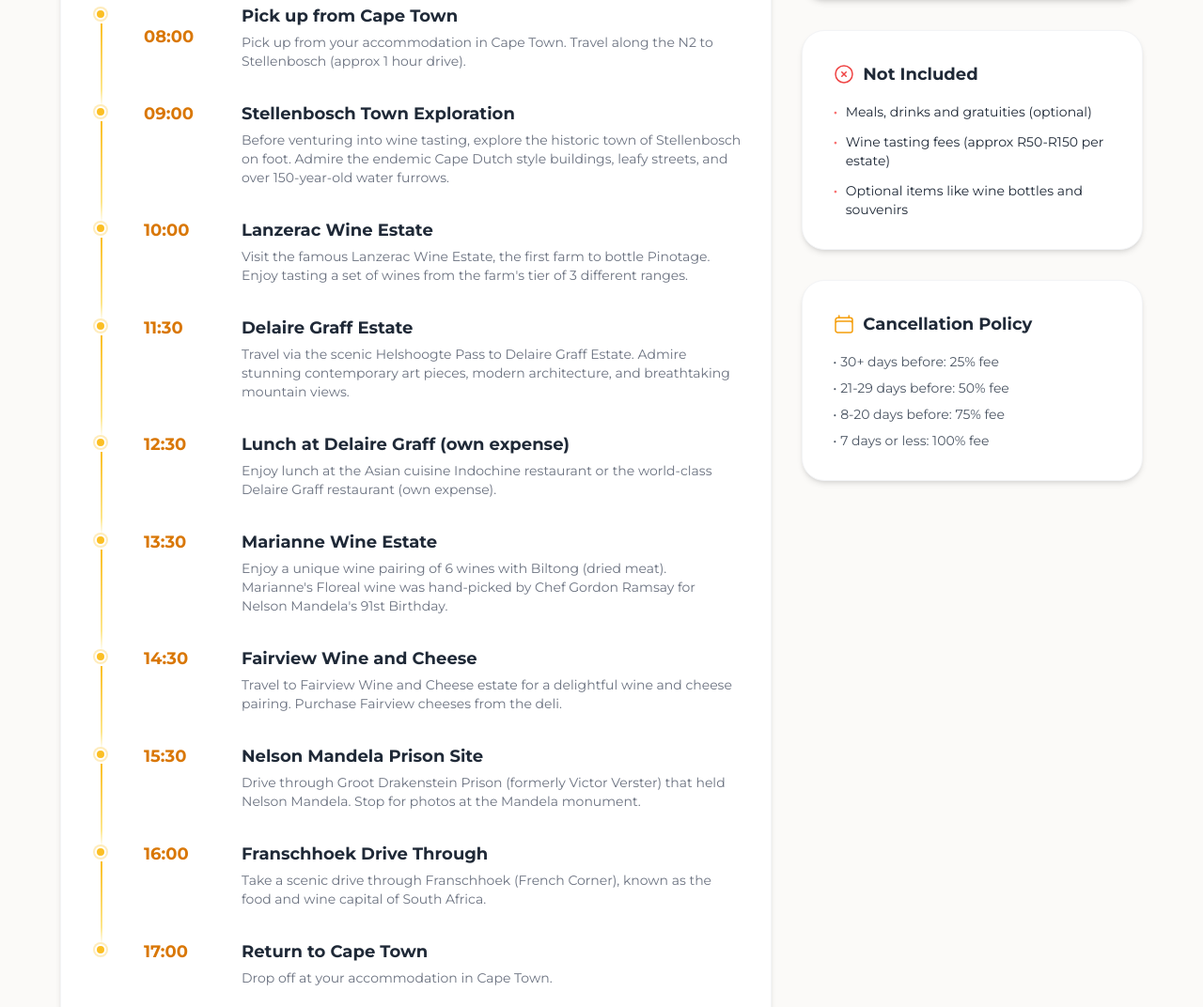
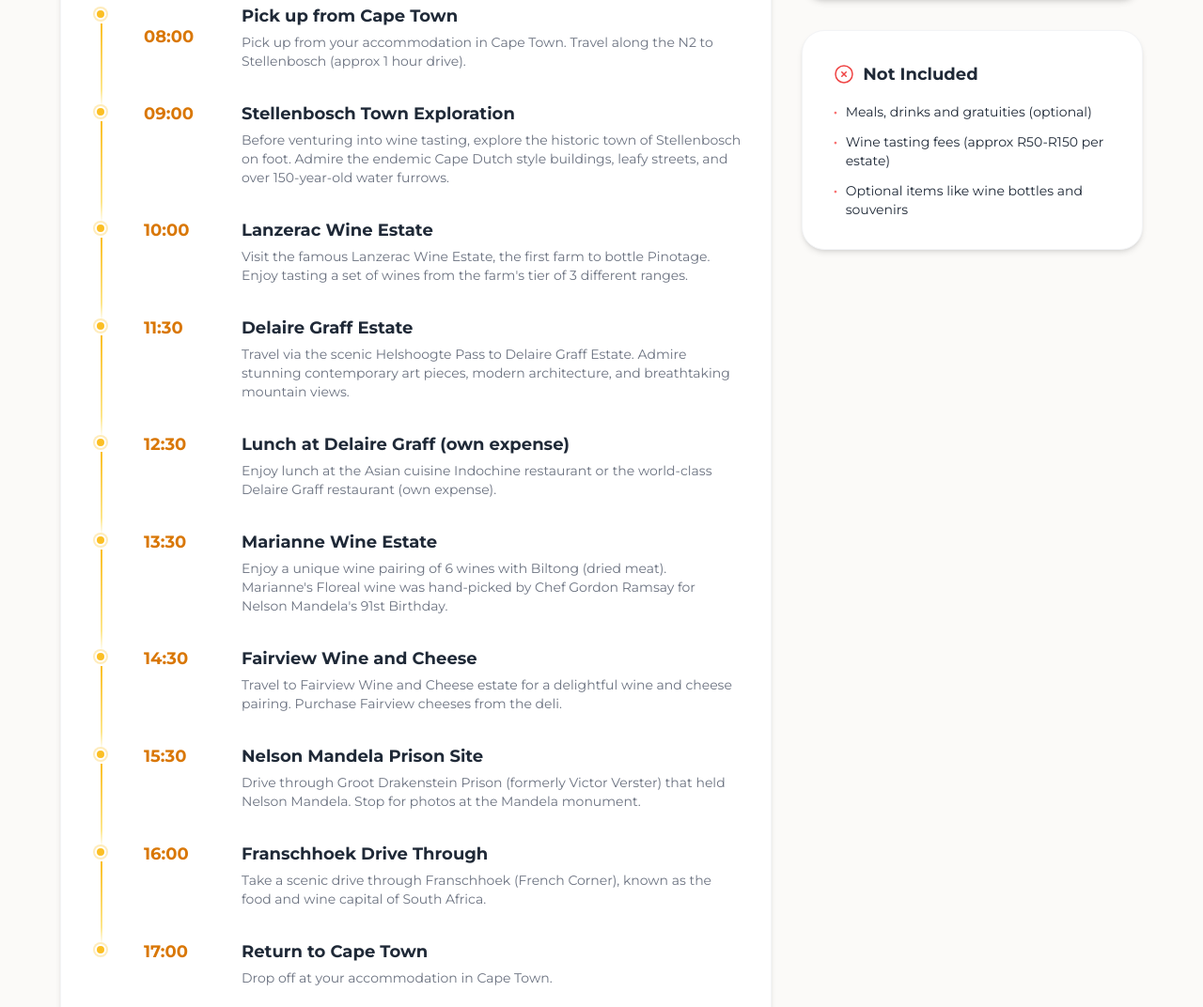
Before and after one commit to Ephraim06/hct, a plain HTML site: page capewinelands-stellenbosch.html in a window 1280 px wide. Shown: the part 1450-2522 px from the top of the page at 94% size. Drawn offline with nearby package versions, Linux system fonts and the light colour scheme; a web font is replaced by a local one.

Commit message:
remove cancellation policy - TBA

```diff
--- a/capewinelands-stellenbosch.html
+++ b/capewinelands-stellenbosch.html
@@ -359,22 +359,6 @@
               <li class="flex items-start gap-2"><span class="text-red-400 text-lg leading-5">•</span> Optional items like wine bottles and souvenirs</li>
             </ul>
           </div>
-
-          <!-- Cancellation Policy -->
-          <div class="bg-white p-8 rounded-3xl shadow-md border border-gray-100">
-            <h4 class="font-bold text-lg flex items-center gap-2 mb-4">
-              <svg xmlns="http://www.w3.org/2000/svg" fill="none" viewBox="0 0 24 24" stroke-width="1.5" stroke="currentColor" class="w-6 h-6 text-amber-500">
-                <path stroke-linecap="round" stroke-linejoin="round" d="M6.75 3v2.25M17.25 3v2.25M3 18.75V7.5a2.25 2.25 0 012.25-2.25h13.5A2.25 2.25 0 0121 7.5v11.25m-18 0A2.25 2.25 0 005.25 21h13.5A2.25 2.25 0 0021 18.75m-18 0v-7.5A2.25 2.25 0 015.25 9h13.5A2.25 2.25 0 0121 11.25v7.5" />
-              </svg>
-              Cancellation Policy
-            </h4>
-            <ul class="space-y-2 text-sm text-gray-600">
-              <li>• 30+ days before: 25% fee</li>
-              <li>• 21-29 days before: 50% fee</li>
-              <li>• 8-20 days before: 75% fee</li>
-              <li>• 7 days or less: 100% fee</li>
-            </ul>
-          </div>
         </div>
       </div>
     </section>
```
